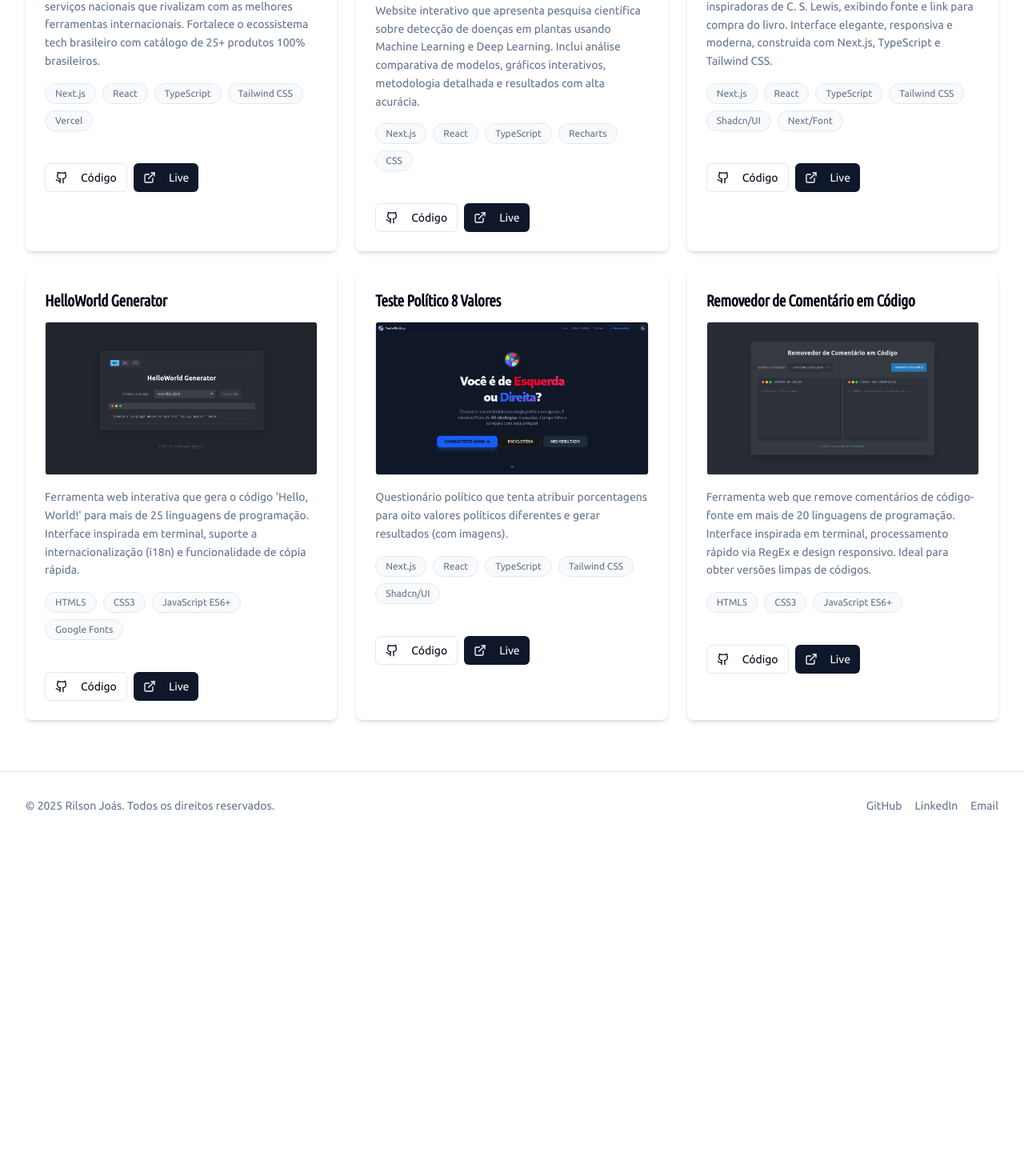
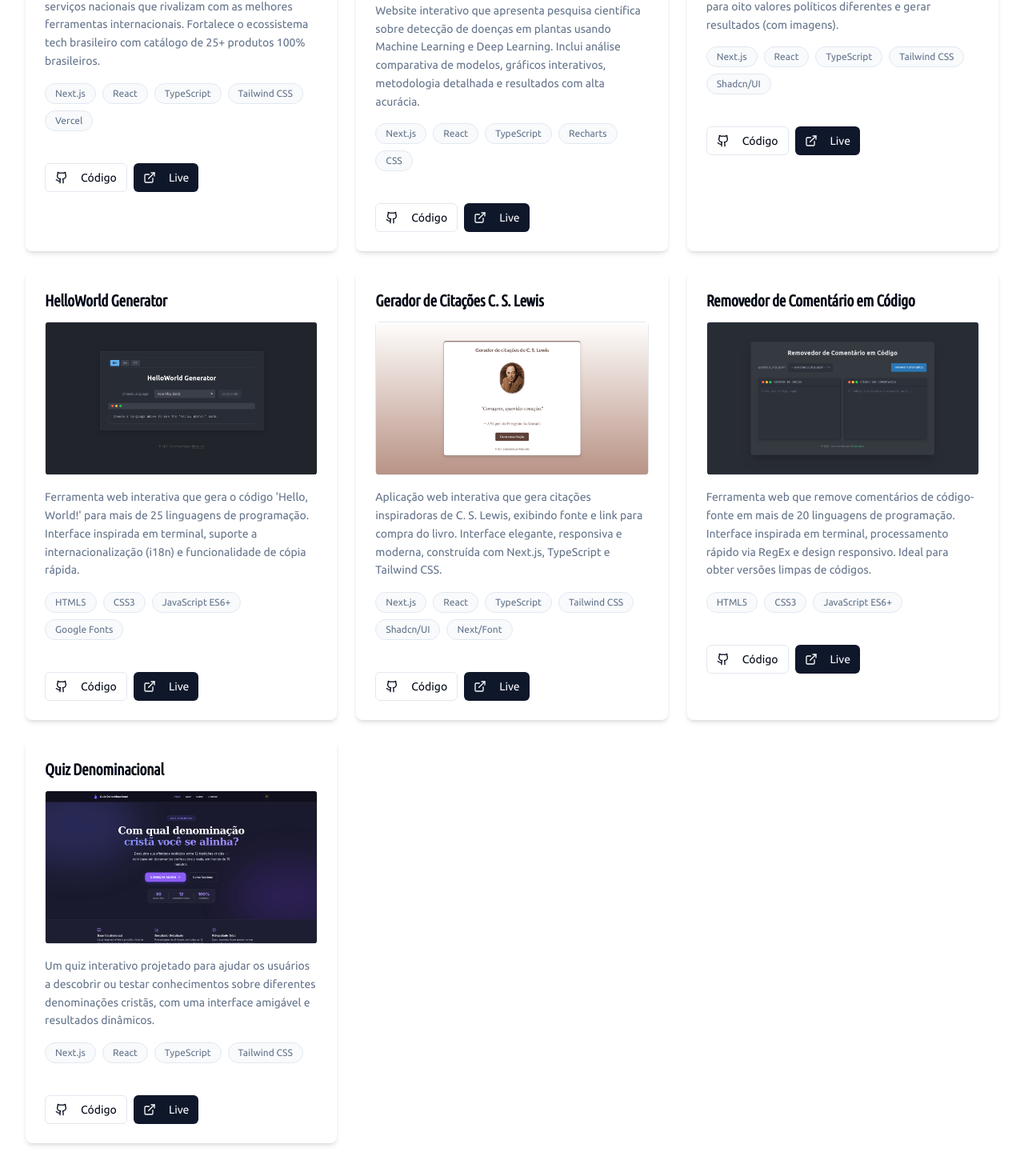
Before and after one commit to rilsonjoas/portfolio-rilson, a React (Vite) app: page /projects in a window 1280 px wide. Shown: the part 511-1981 px from the top of the page at 80% size. Before the commit the page ends 1560 px from the top, so only its background shows below. Built offline with nearby package versions, Linux system fonts and the light colour scheme.

Commit message:
Novo projeto incluso

```diff
--- a/src/data/projects.ts
+++ b/src/data/projects.ts
@@ -28,9 +28,29 @@ export const projects: Project[] = [
     githubUrl: "https://github.com/rilsonjoas/deteccao-doencas-plantas-site",
     liveUrl: "https://deteccao-doencas-plantas-site.vercel.app/",
     image: "/PlantDiseaseAI.png",
+  },{
+    id: "3",
+    title: "Teste Político 8 Valores",
+    description:
+      "Questionário político que tenta atribuir porcentagens para oito valores políticos diferentes e gerar resultados (com imagens).",
+    techStack: ["Next.js", "React", "TypeScript", "Tailwind CSS", "Shadcn/UI"],
+    githubUrl: "https://github.com/rilsonjoas/TestePolitico",
+    liveUrl: "https://www.testepolitico.com.br/",
+    image: "/Teste Político 8 Valores.png",
   },
+
   {
-    id: "3",
+    id: "4",
+    title: "HelloWorld Generator",
+    description:
+      "Ferramenta web interativa que gera o código 'Hello, World!' para mais de 25 linguagens de programação. Interface inspirada em terminal, suporte a internacionalização (i18n) e funcionalidade de cópia rápida.",
+    techStack: ["HTML5", "CSS3", "JavaScript ES6+", "Google Fonts"],
+    githubUrl: "https://github.com/rilsonjoas/HelloWorldGenerator",
+    liveUrl: "https://rilsonjoas.github.io/HelloWorldGenerator/",
+    image: "/HelloWorld Generator.png",
+  },
+   {
+    id: "5",
     title: "Gerador de Citações C. S. Lewis",
     description:
       "Aplicação web interativa que gera citações inspiradoras de C. S. Lewis, exibindo fonte e link para compra do livro. Interface elegante, responsiva e moderna, construída com Next.js, TypeScript e Tailwind CSS.",
@@ -47,26 +67,6 @@ export const projects: Project[] = [
     image: "/Gerador de Citações C. S. Lewis.png",
   },
   {
-    id: "4",
-    title: "HelloWorld Generator",
-    description:
-      "Ferramenta web interativa que gera o código 'Hello, World!' para mais de 25 linguagens de programação. Interface inspirada em terminal, suporte a internacionalização (i18n) e funcionalidade de cópia rápida.",
-    techStack: ["HTML5", "CSS3", "JavaScript ES6+", "Google Fonts"],
-    githubUrl: "https://github.com/rilsonjoas/HelloWorldGenerator",
-    liveUrl: "https://rilsonjoas.github.io/HelloWorldGenerator/",
-    image: "/HelloWorld Generator.png",
-  },
-  {
-    id: "5",
-    title: "Teste Político 8 Valores",
-    description:
-      "Questionário político que tenta atribuir porcentagens para oito valores políticos diferentes e gerar resultados (com imagens).",
-    techStack: ["Next.js", "React", "TypeScript", "Tailwind CSS", "Shadcn/UI"],
-    githubUrl: "https://github.com/rilsonjoas/TestePolitico",
-    liveUrl: "https://www.testepolitico.com.br/",
-    image: "/Teste Político 8 Valores.png",
-  },
-  {
     id: "6",
     title: "Removedor de Comentário em Código",
     description:
@@ -76,4 +76,14 @@ export const projects: Project[] = [
     liveUrl: "https://removedor-de-comentarios.vercel.app/",
     image: "/RemovedorDeComentarios.png",
   },
+  {
+    id: "7",
+    title: "Quiz Denominacional",
+    description:
+      "Um quiz interativo projetado para ajudar os usuários a descobrir ou testar conhecimentos sobre diferentes denominações cristãs, com uma interface amigável e resultados dinâmicos.",
+    techStack: ["Next.js", "React", "TypeScript", "Tailwind CSS"],
+    githubUrl: "https://github.com/rilsonjoas/QuizDenominacional",
+    liveUrl: "https://quiz-denominacional.vercel.app/",
+    image: "/quiz-denominacional.png",
+  }
 ];
```
Also changed, not shown: public/quiz-denominacional.png (added), 1 other file (tests, documents, lock files or other folders).
